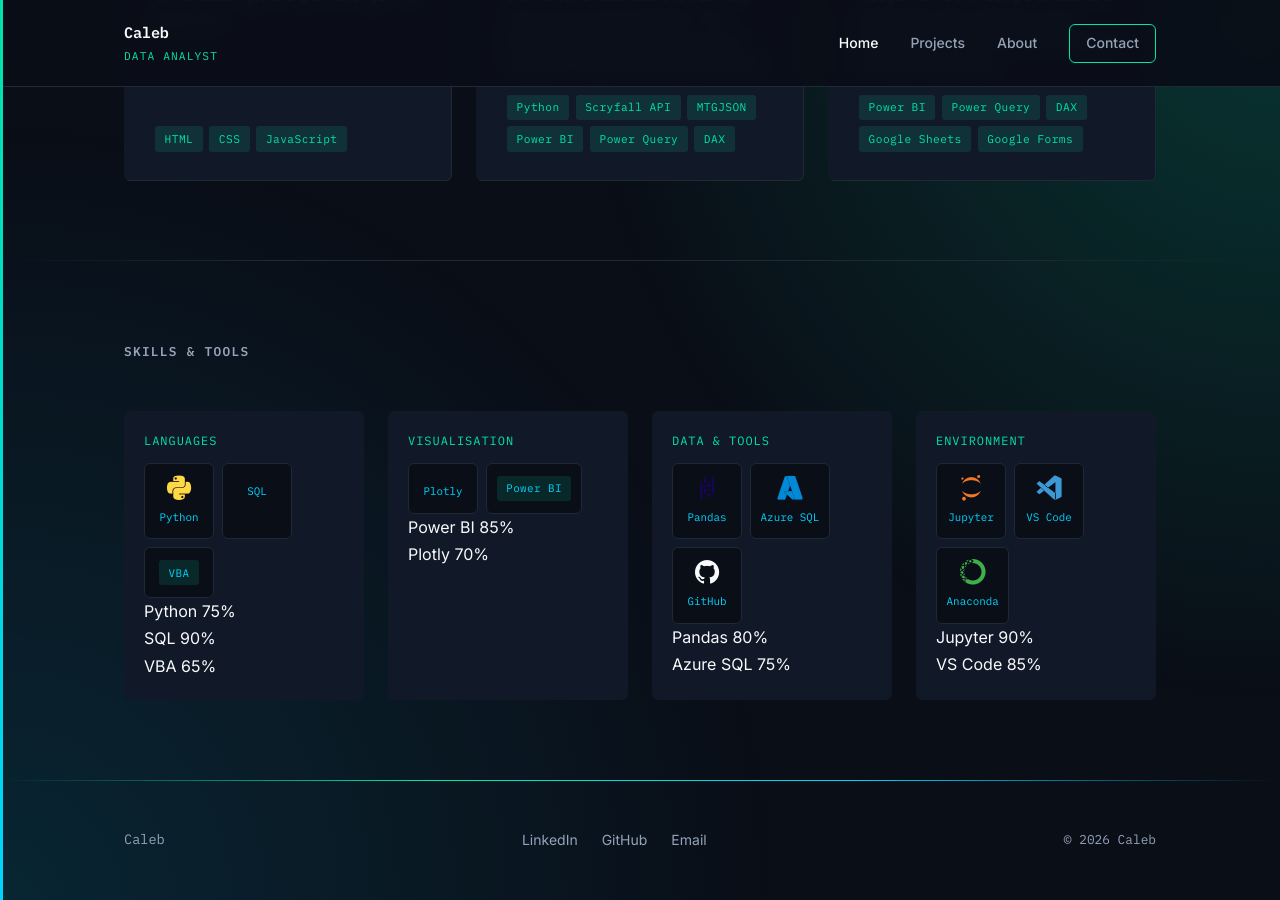
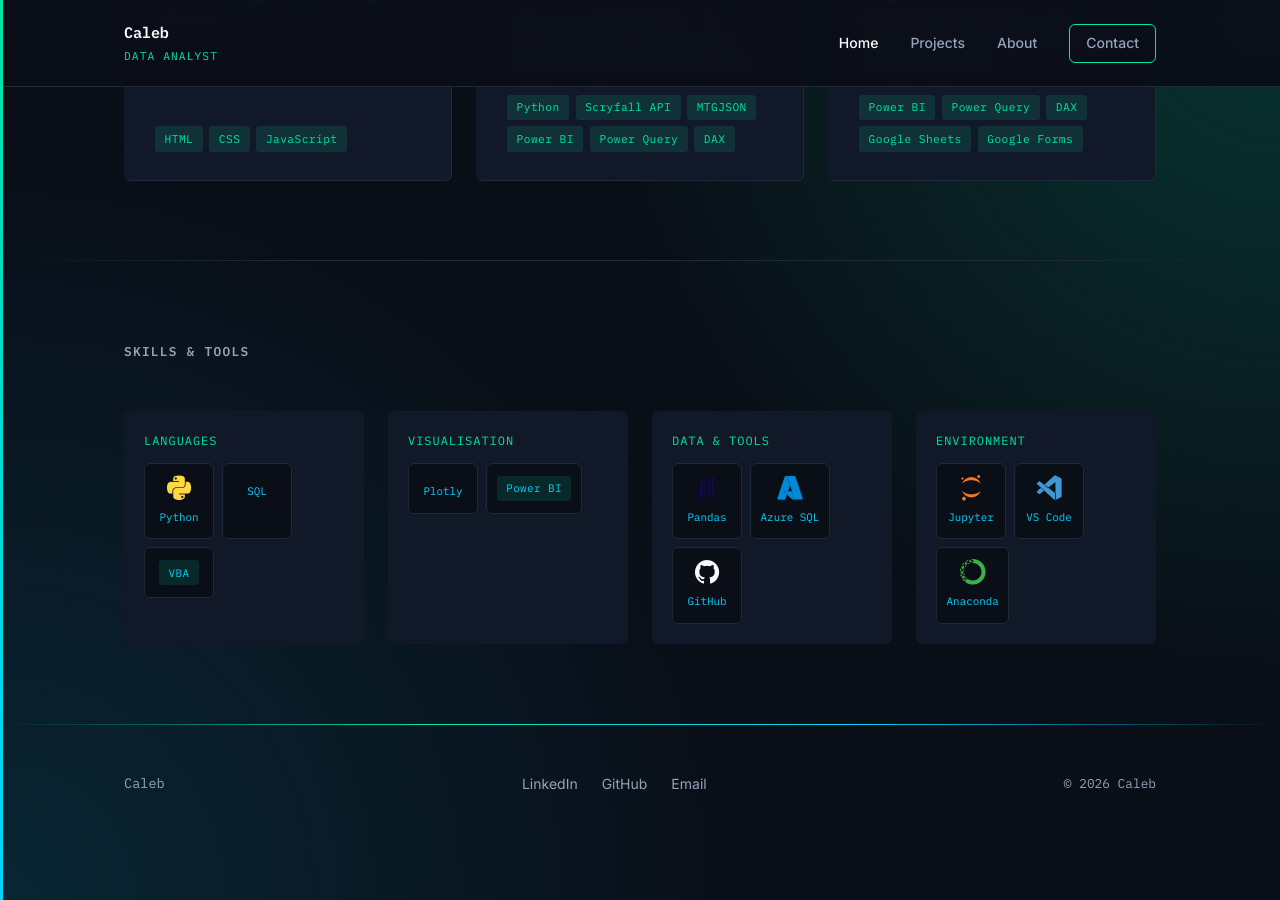
Before and after one commit to Shazilazi/Shazilazi.github.io, a Jekyll site: the page built from index.html, in a window 1280 px wide and 900 px high, scrolled down 1340 px. Built offline with Jekyll 4.4.1, drawn with Linux system fonts in a browser that asks for light colours.

Commit message:
Update index.html

```diff
--- a/index.html
+++ b/index.html
@@ -15,18 +15,22 @@
       <a href="/projects/" class="btn">View my work</a>
       <a href="/about/" class="btn btn--secondary">About me</a>
     </div>
+    {% assign all_tools = "" | split: "," %}
+    {% for project in site.projects %}
+      {% if project.tools %}
+        {% assign all_tools = all_tools | concat: project.tools %}
+      {% endif %}
+    {% endfor %}
+    {% assign unique_tools = all_tools | uniq %}
+
     <div class="hero__stats reveal reveal--delay-2">
       <div>
         <div class="stat__number">{{ site.projects.size }}</div>
         <div class="stat__label">Projects completed</div>
       </div>
       <div>
-        <div class="stat__number">5</div>
+        <div class="stat__number">{{ unique_tools.size }}</div>
         <div class="stat__label">Tools & languages</div>
-      </div>
-      <div>
-        <div class="stat__number">3</div>
-        <div class="stat__label">Industries</div>
       </div>
     </div>
   </div>
@@ -90,35 +94,6 @@
             <span class="tag">VBA</span>
           </div>
         </div>
-        <div class="skill-bars">
-          <div class="skill-bar">
-            <div class="skill-bar__header">
-              <span class="skill-bar__name">Python</span>
-              <span class="skill-bar__pct">75%</span>
-            </div>
-            <div class="skill-bar__track">
-              <div class="skill-bar__fill" style="--pct: 75%"></div>
-            </div>
-          </div>
-          <div class="skill-bar">
-            <div class="skill-bar__header">
-              <span class="skill-bar__name">SQL</span>
-              <span class="skill-bar__pct">90%</span>
-            </div>
-            <div class="skill-bar__track">
-              <div class="skill-bar__fill" style="--pct: 90%"></div>
-            </div>
-          </div>
-          <div class="skill-bar">
-            <div class="skill-bar__header">
-              <span class="skill-bar__name">VBA</span>
-              <span class="skill-bar__pct">65%</span>
-            </div>
-            <div class="skill-bar__track">
-              <div class="skill-bar__fill" style="--pct: 65%"></div>
-            </div>
-          </div>
-        </div>
       </div>
 
       <div class="skill-group reveal reveal--delay-2">
@@ -130,26 +105,6 @@
           </div>
           <div class="skill-icon-item">
             <span class="tag">Power BI</span>
-          </div>
-        </div>
-        <div class="skill-bars">
-          <div class="skill-bar">
-            <div class="skill-bar__header">
-              <span class="skill-bar__name">Power BI</span>
-              <span class="skill-bar__pct">85%</span>
-            </div>
-            <div class="skill-bar__track">
-              <div class="skill-bar__fill" style="--pct: 85%"></div>
-            </div>
-          </div>
-          <div class="skill-bar">
-            <div class="skill-bar__header">
-              <span class="skill-bar__name">Plotly</span>
-              <span class="skill-bar__pct">70%</span>
-            </div>
-            <div class="skill-bar__track">
-              <div class="skill-bar__fill" style="--pct: 70%"></div>
-            </div>
           </div>
         </div>
       </div>
@@ -170,26 +125,6 @@
             <span>GitHub</span>
           </div>
         </div>
-        <div class="skill-bars">
-          <div class="skill-bar">
-            <div class="skill-bar__header">
-              <span class="skill-bar__name">Pandas</span>
-              <span class="skill-bar__pct">80%</span>
-            </div>
-            <div class="skill-bar__track">
-              <div class="skill-bar__fill" style="--pct: 80%"></div>
-            </div>
-          </div>
-          <div class="skill-bar">
-            <div class="skill-bar__header">
-              <span class="skill-bar__name">Azure SQL</span>
-              <span class="skill-bar__pct">75%</span>
-            </div>
-            <div class="skill-bar__track">
-              <div class="skill-bar__fill" style="--pct: 75%"></div>
-            </div>
-          </div>
-        </div>
       </div>
 
       <div class="skill-group reveal reveal--delay-3">
@@ -208,26 +143,6 @@
             <span>Anaconda</span>
           </div>
         </div>
-        <div class="skill-bars">
-          <div class="skill-bar">
-            <div class="skill-bar__header">
-              <span class="skill-bar__name">Jupyter</span>
-              <span class="skill-bar__pct">90%</span>
-            </div>
-            <div class="skill-bar__track">
-              <div class="skill-bar__fill" style="--pct: 90%"></div>
-            </div>
-          </div>
-          <div class="skill-bar">
-            <div class="skill-bar__header">
-              <span class="skill-bar__name">VS Code</span>
-              <span class="skill-bar__pct">85%</span>
-            </div>
-            <div class="skill-bar__track">
-              <div class="skill-bar__fill" style="--pct: 85%"></div>
-            </div>
-          </div>
-        </div>
       </div>
 
     </div>
```
